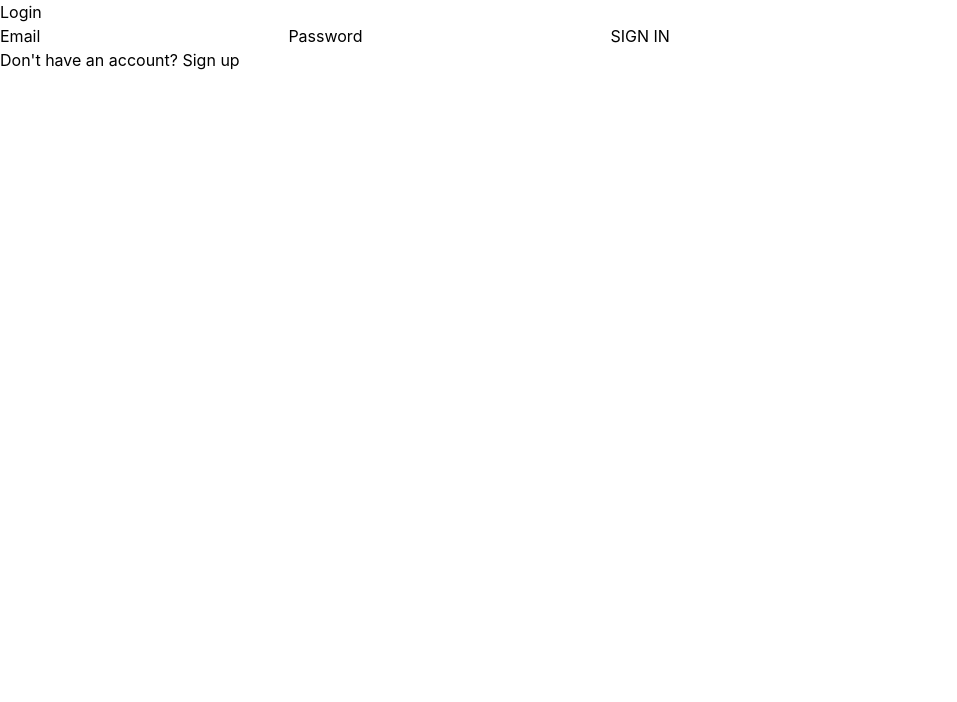
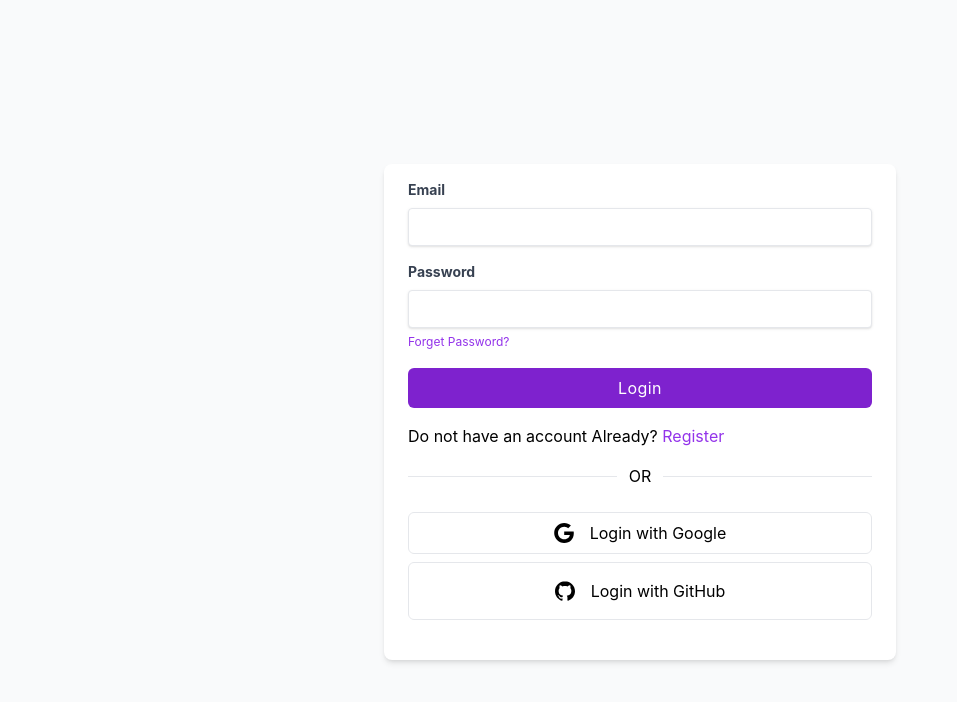
Before and after one commit to naiyoma/Shift_MGMT, a React (Create React App) app: page /login in a window 1280 px wide. Shown: the top 702 px of the page, without its empty margins (0-957 px from the left). Built offline with nearby package versions, Linux system fonts and the light colour scheme.

Commit message:
user log in

```diff
--- a/src/components/Login.js
+++ b/src/components/Login.js
@@ -1,53 +1,133 @@
 import React, { useState } from "react";
 import { useNavigate } from "react-router-dom";
+import axios from 'axios';
+
 
 const Login = () => {
     const [email, setEmail] = useState("");
     const [password, setPassword] = useState("");
     const navigate = useNavigate();
 
-    const handleSubmit = (e) => {
-        e.preventDefault();
-        console.log({ email, password });
-        setPassword("");
-        setEmail("");
+    const handleSubmit = (event) => {
+        event.preventDefault();
+        const data = {
+            email: email,
+            password: password,
+        };
+        axios
+        .post("https://naiyoma.pythonanywhere.com/api/login/", JSON.stringify(data), {
+                headers: {
+                    'Content-Type': 'application/json'
+                }
+            }
+        )
+        .then((response) => {
+            console.log(response);
+            navigate("/");
+        })
+        .catch((error) => {
+            console.error(error);
+        });
     };
 
-    const gotoSignUpPage = () => navigate("/register");
-
     return (
-        <div className='login__container'>
-            <h2>Login </h2>
-            <form className='login__form' onSubmit={handleSubmit}>
-                <label htmlFor='email'>Email</label>
+            <div>
+                <div className="flex flex-col items-center min-h-screen pt-6 sm:justify-center sm:pt-0 bg-gray-50">
+                    <div className="w-full px-6 py-4 mt-6 overflow-hidden bg-white shadow-md sm:max-w-lg sm:rounded-lg">
+                        <form onSubmit={handleSubmit}>
+                            <div>
+                                <label
+                                    htmlFor="email"
+                                    className="block text-gray-700 text-sm font-bold mb-2"
+                                >
+                                    Email
+                                </label>
+                                <div className="flex flex-col items-start">
                                     <input
-                    type='text'
-                    id='email'
-                    name='email'
+                                        type="text"
+                                        name="email"
                                         value={email}
-                    required
-                    onChange={(e) => setEmail(e.target.value)}
+                                        onChange={(event) => setEmail(event.target.value)}
+                                        className="shadow appearance-none border rounded w-full py-2 px-3 text-gray-700 leading-tight focus:outline-none focus:shadow-outline"
                                     />
-                <label htmlFor='password'>Password</label>
+                                </div>
+                            </div>
+                            <div className="mt-4">
+                                <label
+                                    htmlFor="password"
+                                    className="block text-gray-700 text-sm font-bold mb-2"
+                                >
+                                    Password
+                                </label>
+                                <div className="flex flex-col items-start">
                                     <input
-                    type='password'
-                    name='password'
-                    id='password'
-                    minLength={8}
-                    required
-                    value={password}
-                    onChange={(e) => setPassword(e.target.value)}
-                />
-                <button className='loginBtn'>SIGN IN</button>
-                <p>
-                    Don't have an account?{" "}
-                    <span className='link' onClick={gotoSignUpPage}>
-                        Sign up
+                                        type="passwrd"
+                                        name="password"
+                                        value = {password}
+                                        onChange={(event) => setPassword(event.target.value)}
+                                        className="shadow appearance-none border rounded w-full py-2 px-3 text-gray-700 leading-tight focus:outline-none focus:shadow-outline"                                    />
+                                </div>
+                            </div>
+                            <a
+                                href="#"
+                                className="text-xs text-purple-600 hover:underline"
+                            >
+                                Forget Password?
+                            </a>
+                            <div className="flex items-center mt-4">
+                                <button className="w-full px-4 py-2 tracking-wide text-white transition-colors duration-200 transform bg-purple-700 rounded-md hover:bg-purple-600 focus:outline-none focus:bg-purple-600">
+                                    Login
+                                </button>
+                            </div>
+                        </form>
+                        <div className="mt-4 text-grey-600">
+                            Do not have an account Already?{" "}
+                            <span>
+                                <a className="text-purple-600 hover:underline" href="#">
+                                    Register
+                                </a>
                             </span>
-                </p>
-            </form>
+                        </div>
+                        <div className="flex items-center w-full my-4">
+                            <hr className="w-full" />
+                            <p className="px-3 ">OR</p>
+                            <hr className="w-full" />
+                        </div>
+                        <div className="my-6 space-y-2">
+                            <button
+                                aria-label="Login with Google"
+                                type="button"
+                                className="flex items-center justify-center w-full p-2 space-x-4 border rounded-md focus:ring-2 focus:ring-offset-1 dark:border-gray-400 focus:ring-violet-400"
+                            >
+                                <svg
+                                    xmlns="http://www.w3.org/2000/svg"
+                                    viewBox="0 0 32 32"
+                                    className="w-5 h-5 fill-current"
+                                >
+                                    <path d="M16.318 13.714v5.484h9.078c-0.37 2.354-2.745 6.901-9.078 6.901-5.458 0-9.917-4.521-9.917-10.099s4.458-10.099 9.917-10.099c3.109 0 5.193 1.318 6.38 2.464l4.339-4.182c-2.786-2.599-6.396-4.182-10.719-4.182-8.844 0-16 7.151-16 16s7.156 16 16 16c9.234 0 15.365-6.49 15.365-15.635 0-1.052-0.115-1.854-0.255-2.651z"></path>
+                                </svg>
+                                <p>Login with Google</p>
+                            </button>
+                            <button
+                                aria-label="Login with GitHub"
+                                role="button"
+                                className="flex items-center justify-center w-full p-4 space-x-4 border rounded-md focus:ring-2 focus:ring-offset-1 dark:border-gray-400 focus:ring-violet-400"
+                            >
+                                <svg
+                                    xmlns="http://www.w3.org/2000/svg"
+                                    viewBox="0 0 32 32"
+                                    className="w-5 h-5 fill-current"
+                                >
+                                    <path d="M16 0.396c-8.839 0-16 7.167-16 16 0 7.073 4.584 13.068 10.937 15.183 0.803 0.151 1.093-0.344 1.093-0.772 0-0.38-0.009-1.385-0.015-2.719-4.453 0.964-5.391-2.151-5.391-2.151-0.729-1.844-1.781-2.339-1.781-2.339-1.448-0.989 0.115-0.968 0.115-0.968 1.604 0.109 2.448 1.645 2.448 1.645 1.427 2.448 3.744 1.74 4.661 1.328 0.14-1.031 0.557-1.74 1.011-2.135-3.552-0.401-7.287-1.776-7.287-7.907 0-1.751 0.62-3.177 1.645-4.297-0.177-0.401-0.719-2.031 0.141-4.235 0 0 1.339-0.427 4.4 1.641 1.281-0.355 2.641-0.532 4-0.541 1.36 0.009 2.719 0.187 4 0.541 3.043-2.068 4.381-1.641 4.381-1.641 0.859 2.204 0.317 3.833 0.161 4.235 1.015 1.12 1.635 2.547 1.635 4.297 0 6.145-3.74 7.5-7.296 7.891 0.556 0.479 1.077 1.464 1.077 2.959 0 2.14-0.020 3.864-0.020 4.385 0 0.416 0.28 0.916 1.104 0.755 6.4-2.093 10.979-8.093 10.979-15.156 0-8.833-7.161-16-16-16z"></path>
+                                </svg>
+                                <p>Login with GitHub</p>
+                            </button>
+                        </div>
+                    </div>
+                </div>
             </div>
         );
-};
+    }
+
 
 export default Login;
```
Also changed, not shown: src/components/Signup.js (+1 -41 lines). Lines whose indentation alone changed are shown as unchanged.
